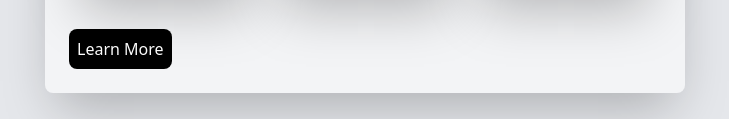
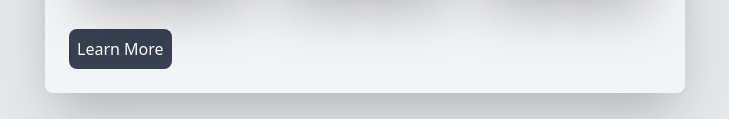
Before and after one commit to hreeday-forYe/tailwind-mini-projects, a plain HTML site: page image-gallery/example.html in a window 1280 px wide. Shown: the part 595-714 px from the top of the page, without its empty margins (275-1004 px from the left). Drawn offline with nearby package versions, Linux system fonts and the light colour scheme.

Commit message:
Some minor Updates

```diff
--- a/image-gallery/example.html
+++ b/image-gallery/example.html
@@ -78,7 +78,7 @@
         </div>
       </div>
 
-      <Button class="flex mt-8 border-white border-1 bg-black text-white p-2 rounded-lg hover:bg-white hover:border-black hover:text-black duration-500">Learn More</Button>
+      <Button class="flex mt-8 border-white border-1 bg-gray-700 text-white p-2 rounded-lg hover:bg-white hover:border-black hover:border hover:text-black duration-500">Learn More</Button>
     </div>
   </div>
 </body>
```
